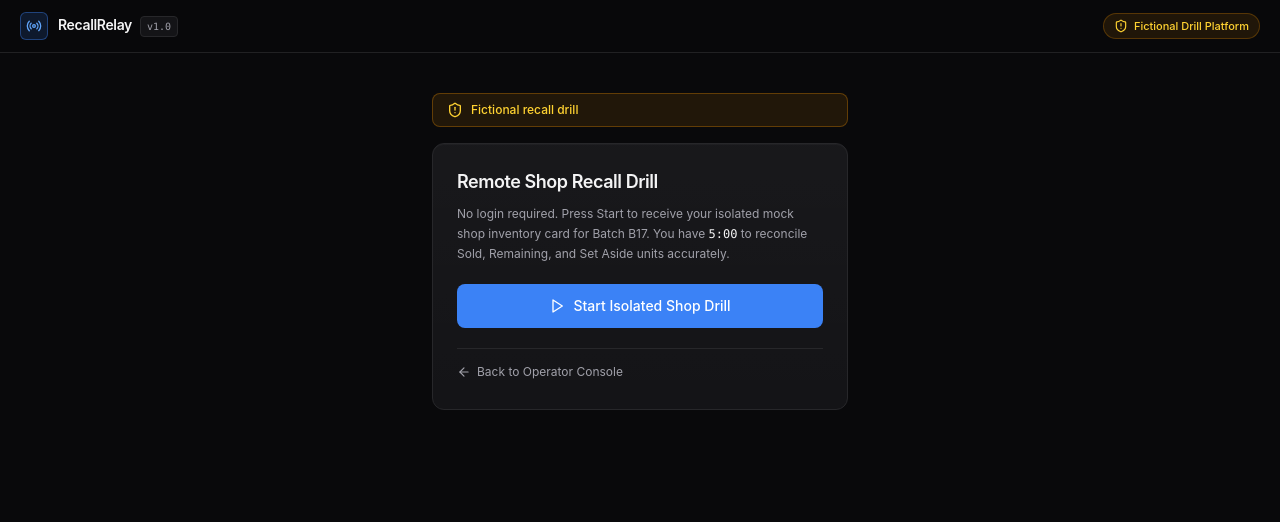
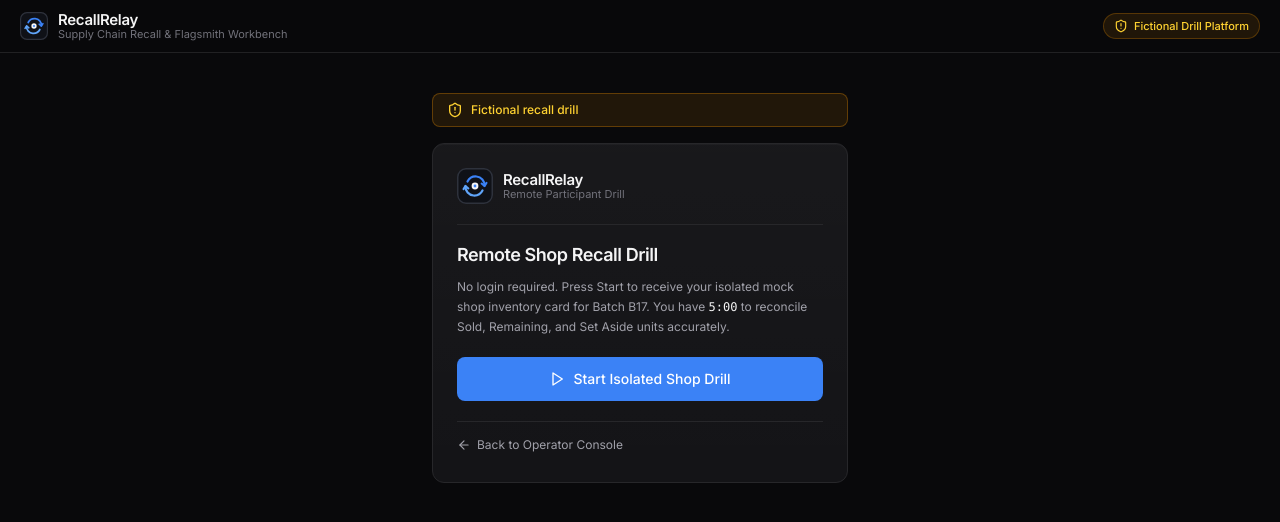
Before and after one commit to bhavesh-018/RecallRelay, a React (Vite) app in the folder frontend/: page /join in a window 1280 px wide. Shown: the top 522 px of the page. Built offline with nearby package versions, Linux system fonts and the light colour scheme.

Commit message:
feat(brand): add custom RecallRelay SVG logo, favicon, and typography

```diff
--- a/frontend/index.html
+++ b/frontend/index.html
@@ -4,7 +4,13 @@
     <meta charset="UTF-8" />
     <meta name="viewport" content="width=device-width, initial-scale=1.0" />
     <link rel="icon" type="image/svg+xml" href="/favicon.svg" />
-    <title>RecallRelay · Supply Chain Batch Recall & Reconciliation</title>
+    <link rel="preconnect" href="https://fonts.googleapis.com" />
+    <link rel="preconnect" href="https://fonts.gstatic.com" crossorigin />
+    <link
+      href="https://fonts.googleapis.com/css2?family=Inter:wght@400;500;600;700&family=JetBrains+Mono:wght@400;500;600&display=swap"
+      rel="stylesheet"
+    />
+    <title>RecallRelay · Supply Chain Batch Recall &amp; Experimentation</title>
   </head>
   <body class="bg-[#09090B] text-[#EDEDED] antialiased selection:bg-[#3B82F6]/30">
     <div id="root"></div>
--- a/frontend/src/App.tsx
+++ b/frontend/src/App.tsx
@@ -1,5 +1,6 @@
 import { BrowserRouter, Link, Route, Routes, useLocation } from 'react-router-dom';
-import { ShieldAlert, Radio } from 'lucide-react';
+import { ShieldAlert } from 'lucide-react';
+import { BrandLogo } from './components/BrandLogo';
 import { OperatorConsole } from './pages/operator/OperatorConsole';
 import { JoinDrillPage } from './pages/participant/JoinDrillPage';
 import { ParticipantTaskPage } from './pages/participant/ParticipantTaskPage';
@@ -12,16 +13,8 @@ function AppShell() {
     <div className="min-h-screen bg-[#09090B] text-[#F4F4F5] selection:bg-[#3B82F6]/30 selection:text-white">
       <header className="sticky top-0 z-30 border-b border-[#27272A]/80 bg-[#09090B]/90 backdrop-blur-md">
         <div className="mx-auto flex max-w-7xl items-center justify-between px-5 py-3">
-          <Link to="/" className="group flex items-center gap-2.5">
-            <div className="flex h-7 w-7 items-center justify-center rounded-md border border-[#3B82F6]/40 bg-[#3B82F6]/15 text-[#60A5FA] transition-colors group-hover:bg-[#3B82F6]/25">
-              <Radio className="h-4 w-4" />
-            </div>
-            <div className="flex items-baseline gap-2">
-              <span className="text-sm font-semibold tracking-tight text-[#F4F4F5]">RecallRelay</span>
-              <span className="hidden rounded border border-[#27272A] bg-[#141417] px-1.5 py-0.5 font-mono text-[10px] text-[#A1A1AA] sm:inline">
-                v1.0
-              </span>
-            </div>
+          <Link to="/" className="group flex items-center gap-2.5 transition-opacity hover:opacity-95">
+            <BrandLogo size="sm" showWordmark subtitle="Supply Chain Recall & Flagsmith Workbench" />
           </Link>
 
           <div className="flex items-center gap-3">
--- /dev/null
+++ b/frontend/src/components/BrandLogo.tsx
@@ -0,0 +1,77 @@
+interface BrandLogoProps {
+  size?: 'sm' | 'md' | 'lg';
+  showWordmark?: boolean;
+  subtitle?: string;
+}
+
+const SIZE_MAP = {
+  sm: 'h-7 w-7',
+  md: 'h-9 w-9',
+  lg: 'h-12 w-12',
+};
+
+export function BrandLogo({ size = 'sm', showWordmark = false, subtitle }: BrandLogoProps) {
+  return (
+    <div className="inline-flex items-center gap-2.5">
+      <svg
+        xmlns="http://www.w3.org/2000/svg"
+        viewBox="0 0 36 36"
+        fill="none"
+        className={`${SIZE_MAP[size]} shrink-0`}
+        aria-hidden="true"
+      >
+        <rect width="36" height="36" rx="9" fill="#0F1117" />
+        <rect
+          x="0.75"
+          y="0.75"
+          width="34.5"
+          height="34.5"
+          rx="8.25"
+          stroke="#2E323C"
+          strokeWidth="1.5"
+        />
+        <path
+          d="M10.5 13.5C12.2 10.2 15.6 8.2 19.5 8.5C24.2 8.9 27.8 12.9 27.5 17.7"
+          stroke="#3B82F6"
+          strokeWidth="2.2"
+          strokeLinecap="round"
+        />
+        <path
+          d="M25.5 22.5C23.8 25.8 20.4 27.8 16.5 27.5C11.8 27.1 8.2 23.1 8.5 18.3"
+          stroke="#60A5FA"
+          strokeWidth="2.2"
+          strokeLinecap="round"
+        />
+        <path
+          d="M24.6 15.6L27.5 18.1L29.5 14.9"
+          stroke="#3B82F6"
+          strokeWidth="2"
+          strokeLinecap="round"
+          strokeLinejoin="round"
+        />
+        <path
+          d="M11.4 20.4L8.5 17.9L6.5 21.1"
+          stroke="#60A5FA"
+          strokeWidth="2"
+          strokeLinecap="round"
+          strokeLinejoin="round"
+        />
+        <circle cx="18" cy="18" r="3.4" fill="#F4F4F5" />
+        <circle cx="18" cy="18" r="1.4" fill="#3B82F6" />
+      </svg>
+
+      {showWordmark && (
+        <div className="flex flex-col leading-none">
+          <div className="flex items-center gap-2">
+            <span className="text-[15px] font-semibold tracking-[-0.02em] text-[#F4F4F5]">
+              RecallRelay
+            </span>
+          </div>
+          {subtitle && (
+            <span className="mt-0.5 text-[11px] font-normal text-[#71717A]">{subtitle}</span>
+          )}
+        </div>
+      )}
+    </div>
+  );
+}
--- a/frontend/src/pages/operator/OperatorOverview.tsx
+++ b/frontend/src/pages/operator/OperatorOverview.tsx
@@ -25,6 +25,7 @@ import {
   getTaskQr,
   listRecalls,
 } from '../../api/client';
+import { BrandLogo } from '../../components/BrandLogo';
 
 interface OperatorOverviewProps {
   operatorAuthenticated: boolean;
@@ -197,19 +198,23 @@ export function OperatorOverview({
 
   if (!overview) {
     return (
-      <div className="rr-panel-enter rr-surface rounded-xl p-8 text-center space-y-3">
-        <div className="mx-auto flex h-10 w-10 items-center justify-center rounded-lg border border-[#27272A] bg-[#09090B] text-[#60A5FA]">
-          <Package className="h-5 w-5" />
+      <div className="rr-panel-enter rr-surface rounded-xl px-8 py-12 text-center space-y-4">
+        <div className="flex justify-center">
+          <BrandLogo size="lg" />
         </div>
-        <div className="text-sm font-semibold text-[#F4F4F5]">No Active Recall Published</div>
-        <p className="mx-auto max-w-md text-xs leading-relaxed text-[#A1A1AA]">
-          Publish a fictional drill notice for an affected batch to generate scoped participant reconciliation tasks across all reached supply-chain locations.
-        </p>
+        <div className="space-y-1.5">
+          <div className="text-base font-semibold tracking-tight text-[#F4F4F5]">
+            No Active Recall Published
+          </div>
+          <p className="mx-auto max-w-md text-xs leading-relaxed text-[#A1A1AA]">
+            Publish a fictional drill notice for an affected batch to generate scoped participant reconciliation tasks across all reached supply-chain locations.
+          </p>
+        </div>
         <div className="pt-1">
           <button
             type="button"
             onClick={onNavigatePublish}
-            className="rounded-md bg-[#3B82F6] px-4 py-2 text-xs font-medium text-white transition-opacity hover:opacity-90"
+            className="rounded-lg bg-[#3B82F6] px-4 py-2 text-xs font-medium text-white transition-opacity hover:opacity-90"
           >
             Publish Drill Notice
           </button>
--- a/frontend/src/pages/participant/JoinDrillPage.tsx
+++ b/frontend/src/pages/participant/JoinDrillPage.tsx
@@ -10,6 +10,7 @@ import {
   submitDrillSession,
 } from '../../api/client';
 import { RecallFlow, type RecallFlowValues } from '../../components/RecallFlow';
+import { BrandLogo } from '../../components/BrandLogo';
 
 const STUDY_TOKEN_STORAGE_KEY = 'rr_study_scoped_token';
 
@@ -82,7 +83,8 @@ export function JoinDrillPage() {
         </div>
 
         <div className="rr-panel-enter rr-surface rounded-xl p-6 space-y-5">
-          <div className="space-y-2">
+          <BrandLogo size="md" showWordmark subtitle="Remote Participant Drill" />
+          <div className="space-y-2 border-t border-[#27272A] pt-4">
             <h1 className="text-lg font-semibold tracking-tight text-[#F4F4F5]">
               Remote Shop Recall Drill
             </h1>
```
Also changed, not shown: frontend/public/favicon.svg.
